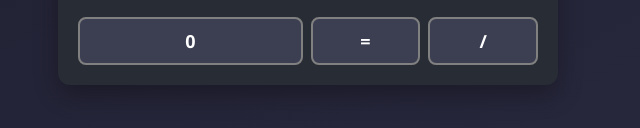
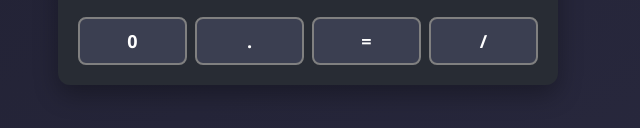
Before and after one commit to Obadowski/odin-calculator, a plain HTML site: page index.html in a window 1280 px wide. Shown: the part 508-636 px from the top of the page, 332-972 px from the left. Drawn offline with Linux system fonts and the light colour scheme.

Commit message:
fix: Add "." button
 - Correct the space between buttons
 - Added "." button to deal with float numbers

```diff
--- a/scripts/html-design.js
+++ b/scripts/html-design.js
@@ -4,7 +4,7 @@ const MAXLINES = 5;
 const LINE1ST = ["1", "2", "3", "+"];
 const LINE2ND = ["4", "5", "6", "-"];
 const LINE3RD = ["7", "8", "9", "*"];
-const LINE4TH = ["0", "=", "/"];
+const LINE4TH = ["0", ".", "=", "/"];
 
 const mainContainer = document.querySelector(".main-container");
 
--- a/styles.css
+++ b/styles.css
@@ -98,9 +98,9 @@ body {
 }
 
 .calc-button {
-    flex: 4 1 0%;
+    flex: 1 1 0%;
 }
 
 .zero-button {
-    flex: 11 1 0%;
+    flex: 1 1 0%;
 }
```
